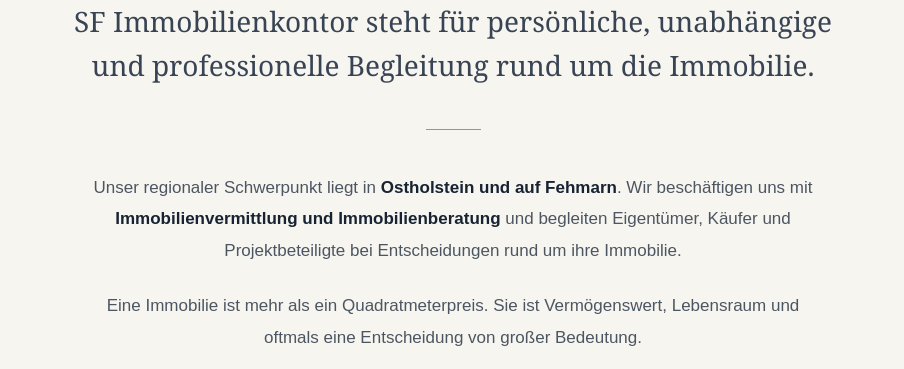
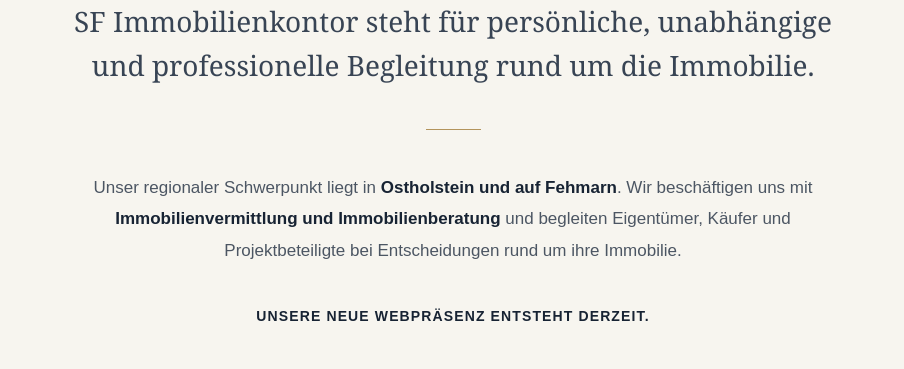
Before and after one commit to skfrank81/sfimmobilienkontor, a plain HTML site: page index.html in a window 1280 px wide. Shown: the part 568-937 px from the top of the page, without its empty margins (187-1091 px from the left). Drawn offline with Linux system fonts and the light colour scheme.

Commit message:
index.html

```diff
--- a/index.html
+++ b/index.html
@@ -331,11 +331,7 @@
                 bei Entscheidungen rund um ihre Immobilie.
             </p>
 
-            <p class="text" style="margin-top: 24px;">
-                Eine Immobilie ist mehr als ein Quadratmeterpreis.
-                Sie ist Vermögenswert, Lebensraum und oftmals eine
-                Entscheidung von großer Bedeutung.
-            </p>
+
 
             <div class="coming">
                 Unsere neue Webpräsenz entsteht derzeit.
```
